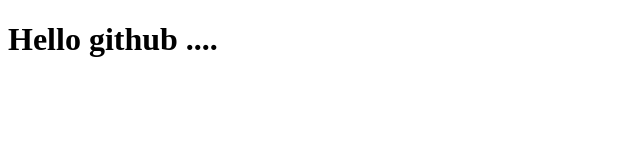
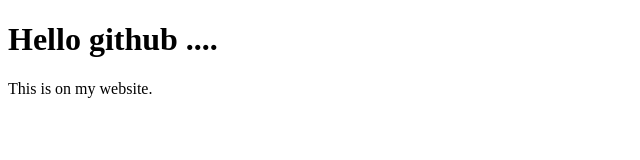
Before and after one commit to pantherdox/githubbasics, a plain HTML site: page index.html in a window 1280 px wide. Shown: the whole page, without its empty margins (0-640 px from the left). Drawn offline with Linux system fonts and the light colour scheme.

Commit message:
my branch

```diff
--- a/index.html
+++ b/index.html
@@ -7,5 +7,6 @@
 </head>
 <body>
     <h1>Hello github ....</h1>
+    <p>This is on my website.</p>
 </body>
 </html>
```
